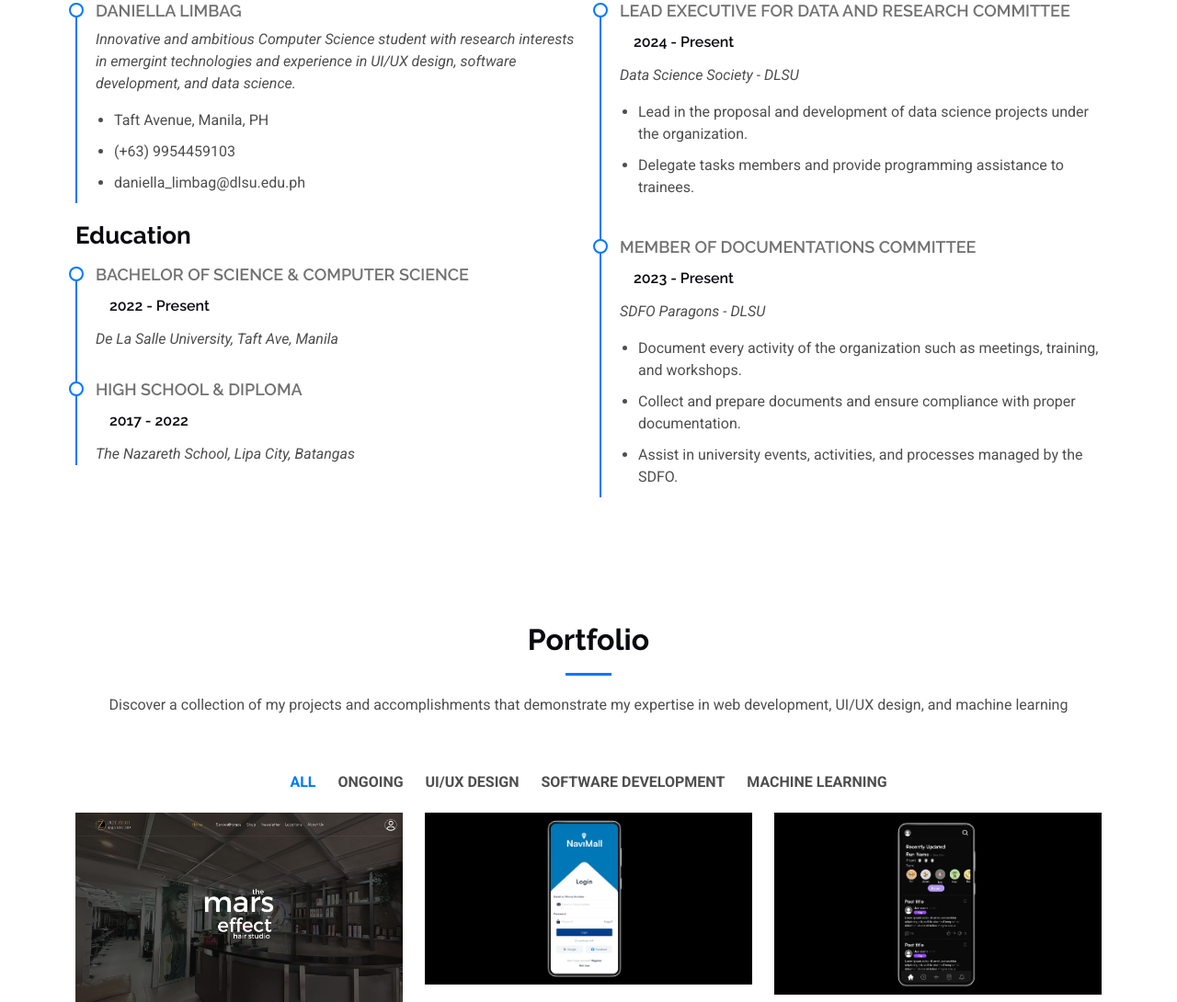
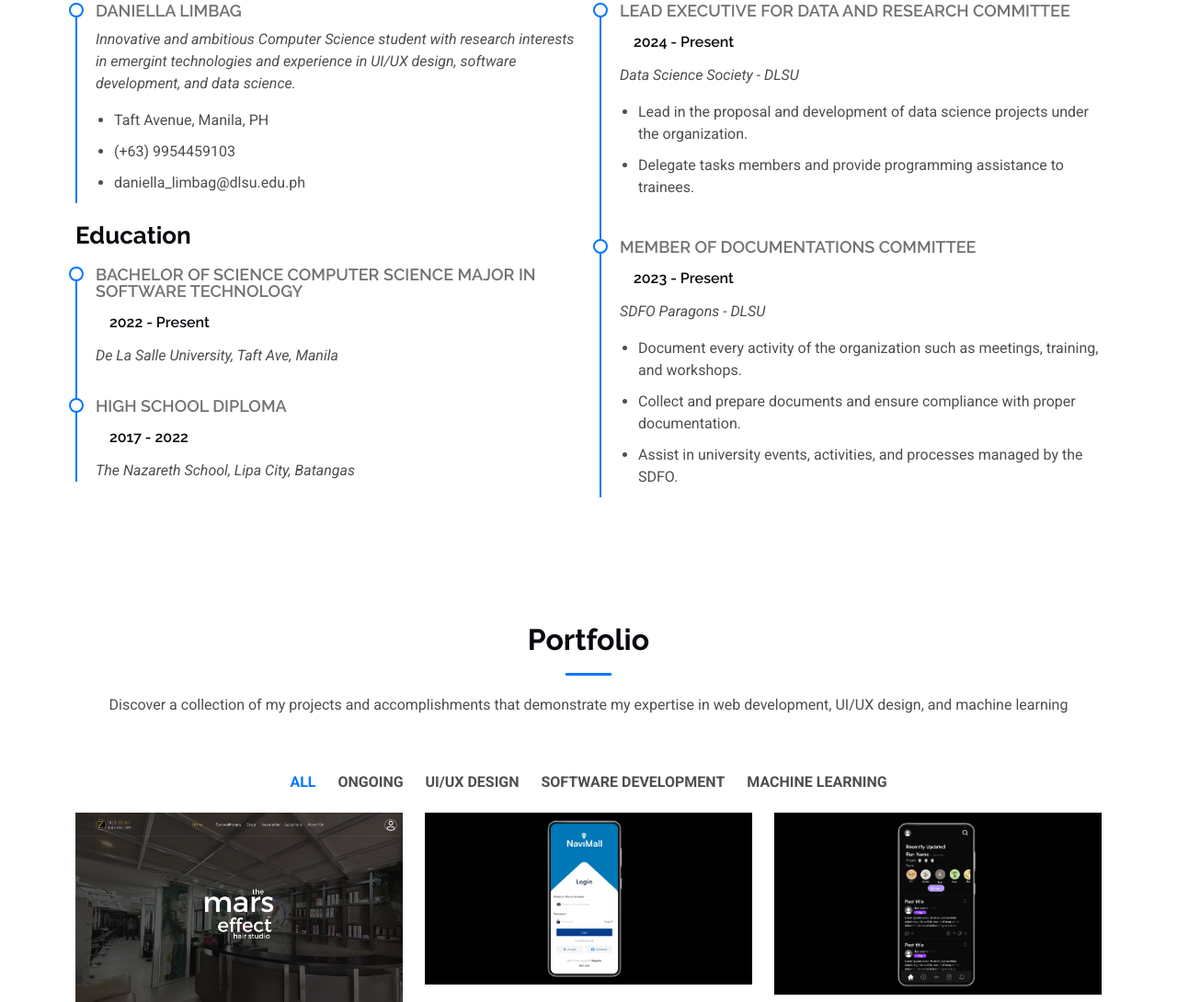
Before and after one commit to daniellalimbag/daniella.github.io, a plain HTML site: page index.html in a window 1280 px wide. Shown: the part 1739-2829 px from the top of the page at 92% size. Drawn offline with Linux system fonts and the light colour scheme.

Commit message:
refactor: updated education

```diff
--- a/index.html
+++ b/index.html
@@ -187,14 +187,14 @@
 
             <h3 class="resume-title">Education</h3>
             <div class="resume-item">
-              <h4>Bachelor of Science &amp; Computer Science</h4>
+              <h4>Bachelor of Science Computer Science major in Software Technology</h4>
               <h5>2022 - Present</h5>
               <p><em>De La Salle University, Taft Ave, Manila</em></p>
               <!--<p>Qui deserunt veniam. Et sed aliquam labore tempore sed quisquam iusto autem sit. Ea vero voluptatum qui ut dignissimos deleniti nerada porti sand markend</p>-->
             </div><!-- Edn Resume Item -->
 
             <div class="resume-item">
-              <h4>High School &amp; Diploma</h4>
+              <h4>High School Diploma</h4>
               <h5>2017 - 2022</h5>
               <p><em>The Nazareth School, Lipa City, Batangas</em></p>
               <!-- <p>Quia nobis sequi est occaecati aut. Repudiandae et iusto quae reiciendis et quis Eius vel ratione eius unde vitae rerum voluptates asperiores voluptatem Earum molestiae consequatur neque etlon sader mart dila</p>-->
```
